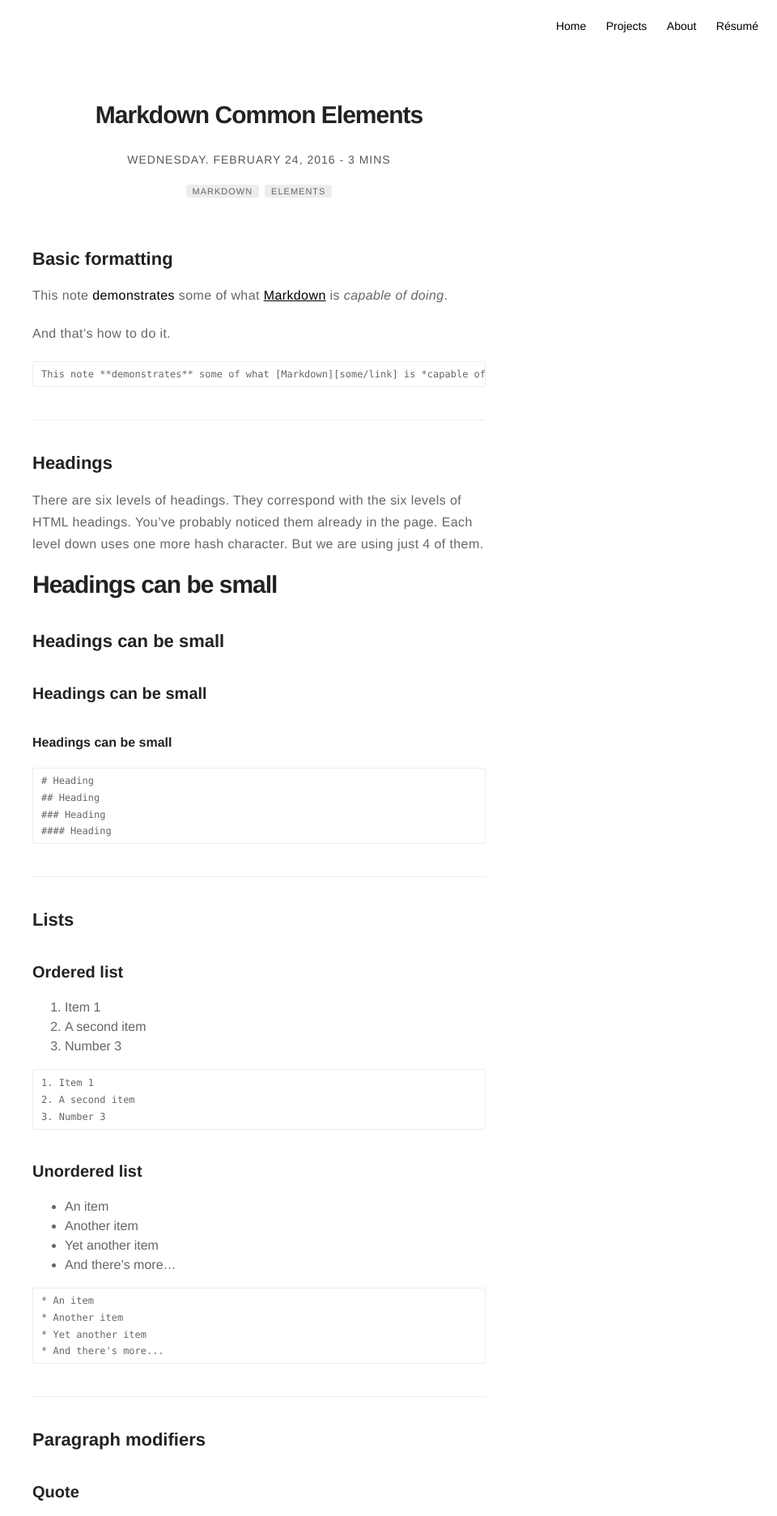
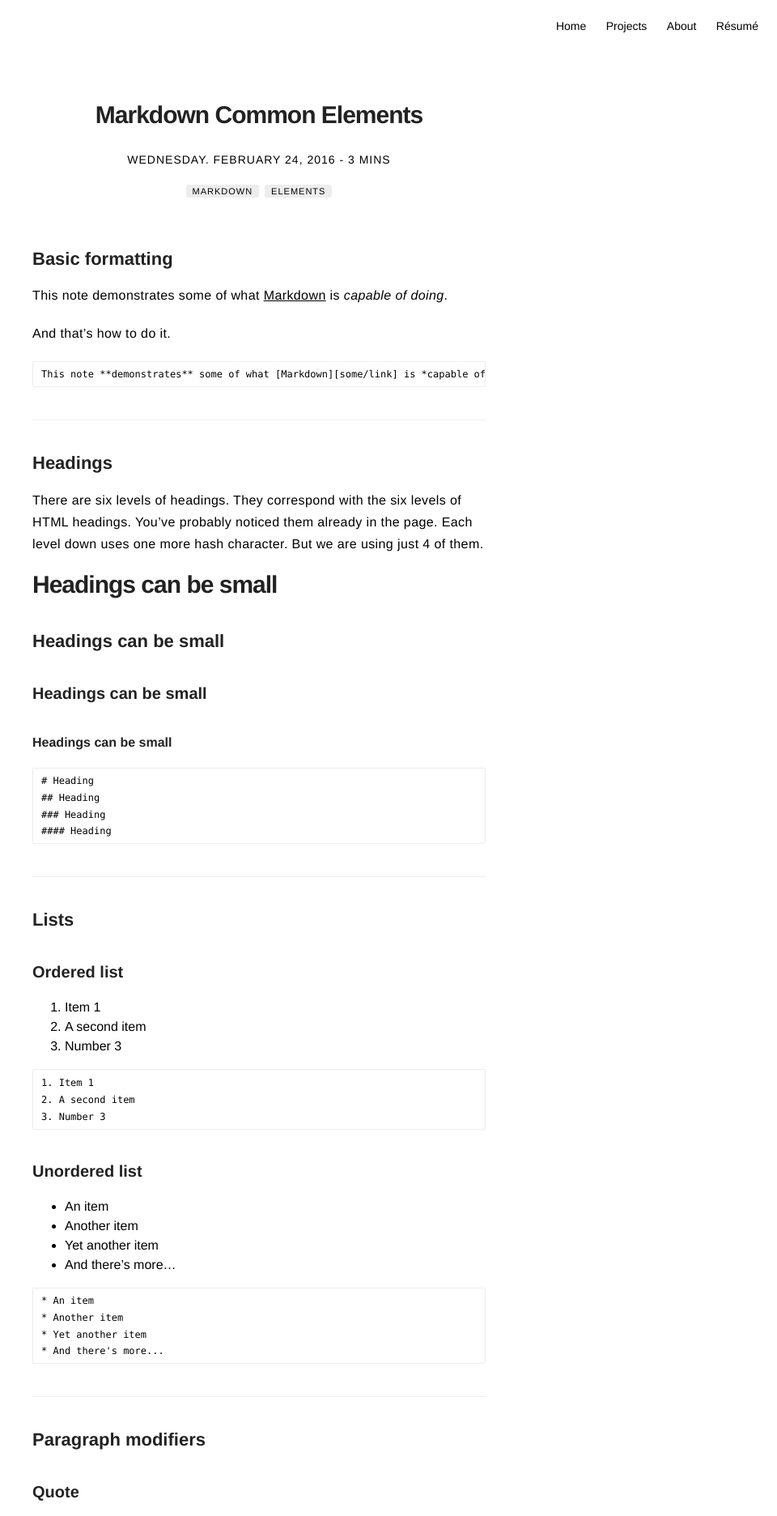
Before and after one commit to PranavDuraivel/PranavDuraivel.github.io, a Jekyll site: the page built from _posts/2016-02-24-markdown-common-elements.markdown, in a window 1280 px wide. Shown: the top 1872 px of the page at 81% size, without its empty margins (320-1280 px from the left). Built offline with Jekyll 4.4.1, drawn with Linux system fonts in a browser that asks for light colours; nearby versions of some CDN libraries.

Commit message:
Update variables.sass

```diff
--- a/_sass/base/variables.sass
+++ b/_sass/base/variables.sass
@@ -1,9 +1,9 @@
 $fontSans: "Helvetica Neue", Helvetica, Arial, sans-serif
 $fontMonospace: "Consolas", Liberation Mono, Menlo, Courier, monospace
 
-$alpha: #666
+$alpha: #000
 $beta: #222
-$gama: #575757
+$gama: #000
 $delta: #000
 $epsilon: #ededed
 $omega: #fff
```
